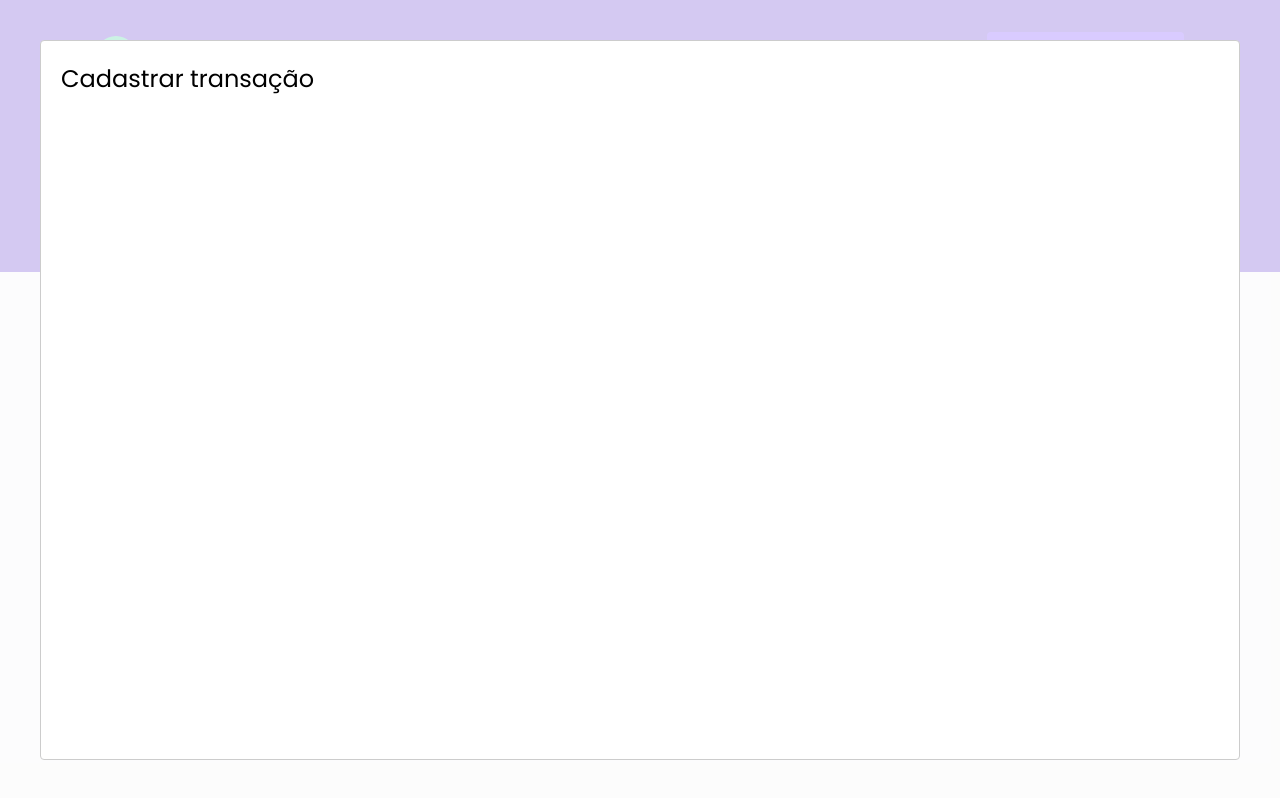
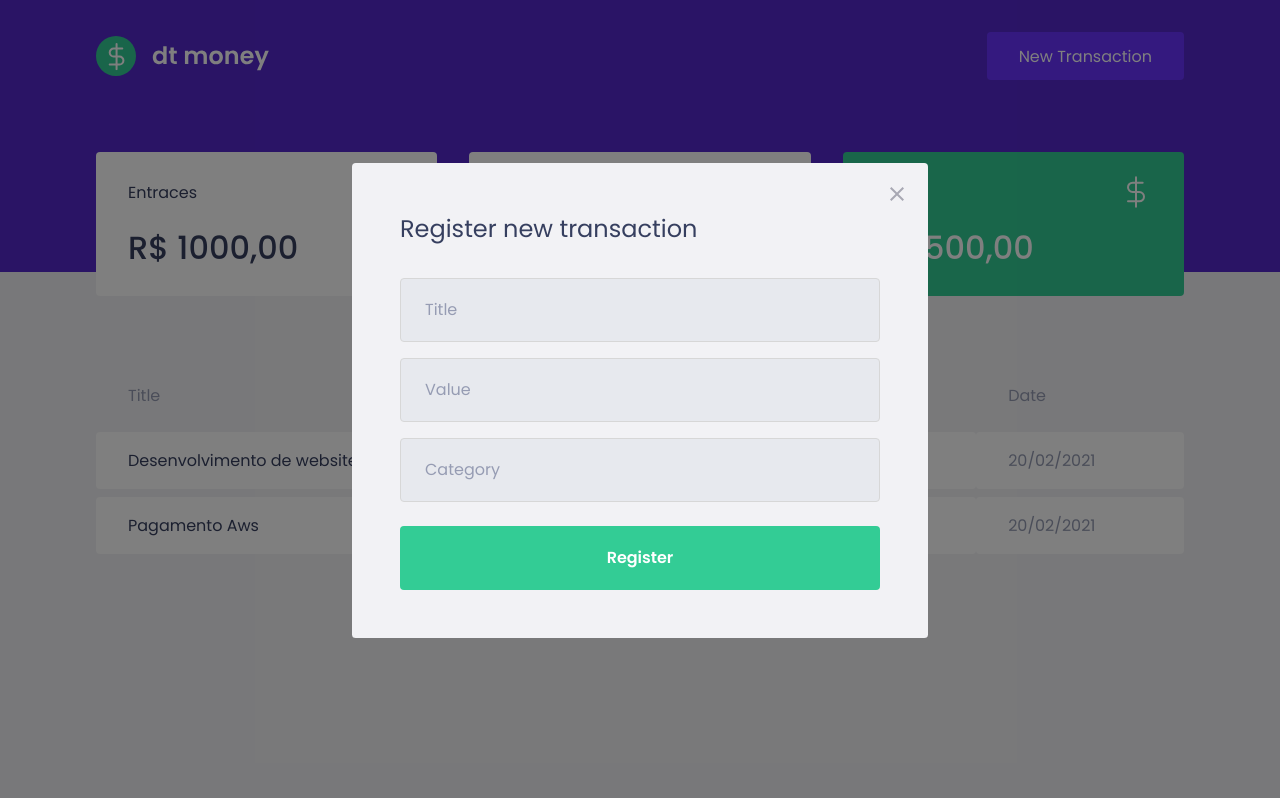
Before and after one commit to edmiltonVinicius/react-02-ignite-rocketseat, a React (Create React App) app: page / in a window 1280 px wide. Both pictures are taken after a click on the button "New Transaction". Built offline with nearby package versions, Linux system fonts and the light colour scheme; no server answers; what miragejs would draw is missing.

Commit message:
Styles modal transaction

```diff
--- a/src/components/NewTransactionModal/index.tsx
+++ b/src/components/NewTransactionModal/index.tsx
@@ -1,5 +1,6 @@
 import Modal from 'react-modal';
-
+import closeImg from '../../assets/svg/close.svg';
+import { Container } from './style';
 interface NewTrasanctionModalProps {
     isOpen: boolean;
     onRequestClose: () => void;
@@ -12,8 +13,39 @@
         <Modal
             isOpen={isOpen}
             onRequestClose={onRequestClose}
+            overlayClassName="react-modal-overlay"
+            className="react-modal-content"
         >
-            <h2>Cadastrar transação</h2>
+
+            <button
+                type="button"
+                onClick={onRequestClose}
+                className="react-modal-close"
+            >
+                <img src={closeImg} alt="Fechar" />
+            </button>
+
+            <Container>
+                <h2>Register new transaction</h2>
+
+                <input
+                    placeholder="Title"
+                />
+
+                <input
+                    type="number"
+                    placeholder="Value"
+                />
+
+                <input
+                    placeholder="Category"
+                />
+
+                <button type="submit">
+                    Register
+                </button>
+
+            </Container>
         </Modal>
     );
 }
--- a/src/components/NewTransactionModal/style.ts
+++ b/src/components/NewTransactionModal/style.ts
@@ -1 +1,46 @@
 import styled from 'styled-components';
+
+export const Container = styled.form`
+    h2 {
+        color: var(--text-title);
+        font-size: 1.5rem;
+        margin-bottom: 2rem;
+    }
+
+    input {
+        width: 100%;
+        padding: 0 1.5rem;
+        height: 4rem;
+        border-radius: 0.25rem;
+        border: 1px solid #d7d7d7;
+        background: #e7e9ee;
+        font-weight: 400;
+        font-size: 1rem;
+
+        &::placeholder {
+            color: var(--text-body);
+        }
+
+        & + input {
+            margin-top: 1rem;
+        }
+    }
+
+    button[type="submit"] {
+        width: 100%;
+        padding: 0 1.5rem;
+        height: 4rem;
+        background: var(--green);
+        color: #fff;
+        border-radius: 0.25rem;
+        border: none;
+        font-size: 1rem;
+        margin-top: 1.5rem;
+        font-weight: 600;
+        transition: 0.2s;
+
+        &:hover {
+            filter: brightness(0.9);
+        }
+    }
+`;
--- a/src/styles/global.ts
+++ b/src/styles/global.ts
@@ -49,4 +49,38 @@
         opacity: 0.6;
         cursor: not-allowed;
     }
+
+    .react-modal-overlay {
+        background-color: rgba(0, 0, 0, 0.5);
+        position: fixed;
+        top: 0;
+        bottom: 0;
+        right: 0;
+        left: 0;
+        display: flex;
+        align-items: center;
+        justify-content: center;
+    }
+
+    .react-modal-content {
+        width: 100%;
+        max-width: 576px;
+        background: var(--backgound);
+        padding: 3rem;
+        position: relative;
+        border-radius: 0.24rem;
+    }
+
+    .react-modal-close {
+        position: absolute;
+        right: 1.5rem;
+        top: 1.5rem;
+        background: transparent;
+        border: none;
+        transition: 0.2s;
+
+        &:hover {
+            filter: brightness(0.8);
+        }
+    }
 `;
```
